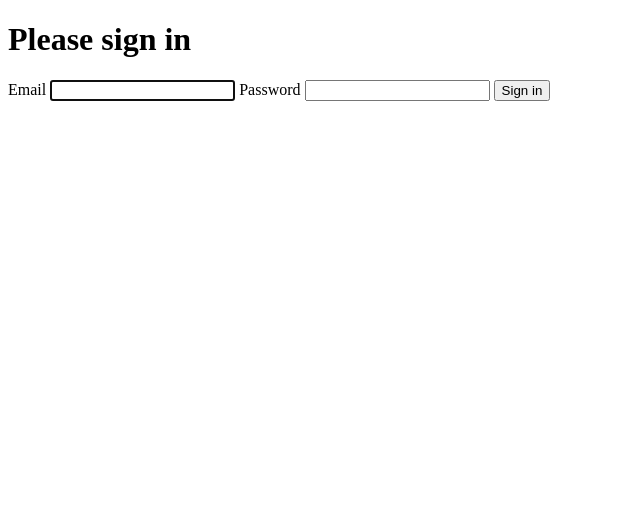
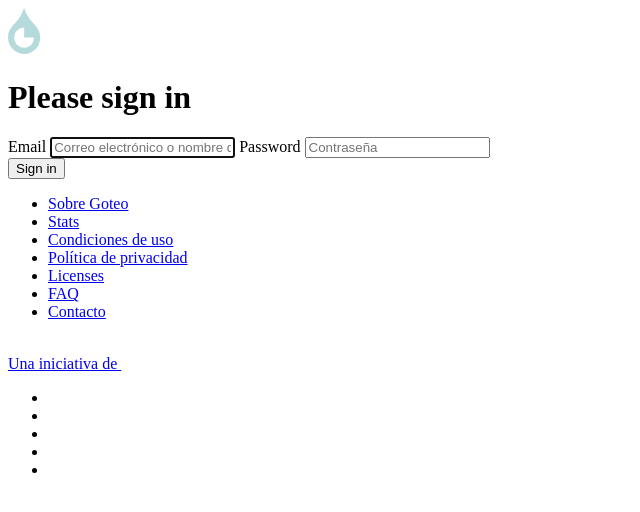
Before and after one commit to GoteoFoundation/goteo-oauth-server, a Symfony app: template templates/security/login.html.twig in a window 1280 px wide. Shown: the top 512 px of the page, without its empty margins (0-640 px from the left). Run offline with Twig, Linux system fonts and the light colour scheme; the template is opened without the code that fills it, so the values that code supplies are empty; some libraries are stand-ins or nearby versions.

Commit message:
change base and security templates to goteo styles

```diff
--- a/assets/app.js
+++ b/assets/app.js
@@ -6,7 +6,7 @@
  */
 
 // any CSS you import will output into a single css file (app.css in this case)
-import './styles/app.css';
+import './styles/app.scss';
 
 // start the Stimulus application
 import './bootstrap';
--- a/assets/styles/app.css
+++ /dev/null
@@ -1,3 +0,0 @@
-body {
-    background-color: lightgray;
-}
--- a/templates/base.html.twig
+++ b/templates/base.html.twig
@@ -13,7 +13,48 @@
             {{ encore_entry_script_tags('app') }}
         {% endblock %}
     </head>
-    <body>
+    <body class="d-flex flex-column">
+        <nav class="navbar">
+            <div class="container-fluid">
+                <div class="navbar-header">
+                    <a class="navbar-brand" href="https://goteo.org"><img width="150" src="{{ asset("images/goteo-white.svg") }}" alt="Goteo"></a>
+                </div>
+            </div>
+        </nav>
+
         {% block body %}{% endblock %}
+
+        <footer class="text-white position-absolute bottom-0 w-100 pt-3">
+            <div class="container">
+                <div class="row">
+                    <div class="col-sm-8">
+                        <ul class="list-inline">
+                            <li class="list-inline-item"><a class="link-light" href="https://www.goteo.org/blog">Sobre Goteo</a></li>
+                            <li class="list-inline-item"><a class="link-light" href="https://stats.goteo.org" target="_blank">Stats</a></li>
+                            <li class="list-inline-item"><a class="link-light" href="https://www.goteo.org/legal/terms">Condiciones de uso</a></li>
+                            <li class="list-inline-item"><a class="link-light" href="https://www.goteo.org/legal/privacy">Política de privacidad</a></li>
+                            <li class="list-inline-item"><a class="link-light" data-jslicense="1" href="https://www.goteo.org/about/librejs">Licenses</a></li>
+                            <li class="list-inline-item"><a class="link-light" href="https://www.goteo.org/faq">FAQ</a></li>
+                            <li class="list-inline-item"><a class="link-light" href="https://www.goteo.org/contact">Contacto</a></li>
+                        </ul>
+                    </div>
+
+                    <div class="col-sm-4 hidden-xs">
+                            <p>
+                                <a class="link-light" href="https://platoniq.net">Una iniciativa de <img width=100 src="{{ asset('images/platoniq-white.png') }}" alt="Fundación Platoniq"></a>
+                            </p>
+                    </div>
+
+                    <ul class="list-inline text-center">
+                        <li class="list-inline-item"><a class="fa fa-lg fa-facebook" target="_blank" href="" title=""></a></li>
+                        <li class="list-inline-item"><a class="fa fa-lg fa fa-instagram" target="_blank" href="" title=""></a></li>
+                        <li class="list-inline-item"><a class="fa fa-lg fa fa-telegram" target="_blank" href="" title=""></a></li>
+                        <li class="list-inline-item"><a class="fa fa-lg fa fa-github" target="_blank" href="" title=""></a></li>
+                        <li class="list-inline-item"><a class="fa fa-lg fa fa-newspaper-o" target="_blank" href="" title=""></a></li>
+                    </ul>
+
+                </div>
+            </div>
+        </footer>
     </body>
 </html>
--- a/templates/security/login.html.twig
+++ b/templates/security/login.html.twig
@@ -3,6 +3,11 @@
 {% block title %}Log in!{% endblock %}
 
 {% block body %}
+    <div class="container">
+        <div class="row">
+            <div class="col-md-4 mx-auto mt-5">
+                <div class="card">
+                    <div class="card-body m-2">
                         <form method="post">
                             {% if error %}
                                 <div class="alert alert-danger">{{ error.messageKey|trans(error.messageData, 'security') }}</div>
@@ -14,11 +19,28 @@
                                 </div>
                             {% endif %}
 
-    <h1 class="h3 mb-3 font-weight-normal">Please sign in</h1>
-    <label for="inputEmail">Email</label>
-    <input type="email" value="{{ last_username }}" name="email" id="inputEmail" class="form-control" autocomplete="email" required autofocus>
-    <label for="inputPassword">Password</label>
-    <input type="password" name="password" id="inputPassword" class="form-control" autocomplete="current-password" required>
+                            <h1 class="h1 mb-3 mt-3 card-title">Please sign in</h1>
+
+                            <label class="form-label" for="inputEmail">Email</label>
+                            <input
+                                    type="email"
+                                    value="{{ last_username }}"
+                                    name="email"
+                                    id="inputEmail"
+                                    class="form-control"
+                                    autocomplete="email"
+                                    placeholder="Correo electrónico o nombre de ususario"
+                                    required autofocus>
+
+                            <label class="form-label" for="inputPassword">Password</label>
+                            <input
+                                    type="password"
+                                    name="password"
+                                    id="inputPassword"
+                                    class="form-control"
+                                    autocomplete="current-password"
+                                    placeholder="Contraseña"
+                                    required>
 
                             <input type="hidden" name="_csrf_token"
                                    value="{{ csrf_token('authenticate') }}"
@@ -35,8 +57,15 @@
                             </div>
                             #}
 
-    <button class="btn btn-lg btn-primary" type="submit">
+                            <div class="d-grid">
+                                <button class="btn btn-primary btn-lg btn-cyan mt-3" type="submit">
                                     Sign in
                                 </button>
+                            </div>
                         </form>
+                    </div>
+                </div>
+            </div>
+        </div>
+    </div>
 {% endblock %}
```
Also changed, not shown: assets/styles/app.scss (added, +42 -0 lines), public/images/goteo-white.svg (added), public/images/platoniq-white.png (added). Lines whose indentation alone changed are shown as unchanged.
